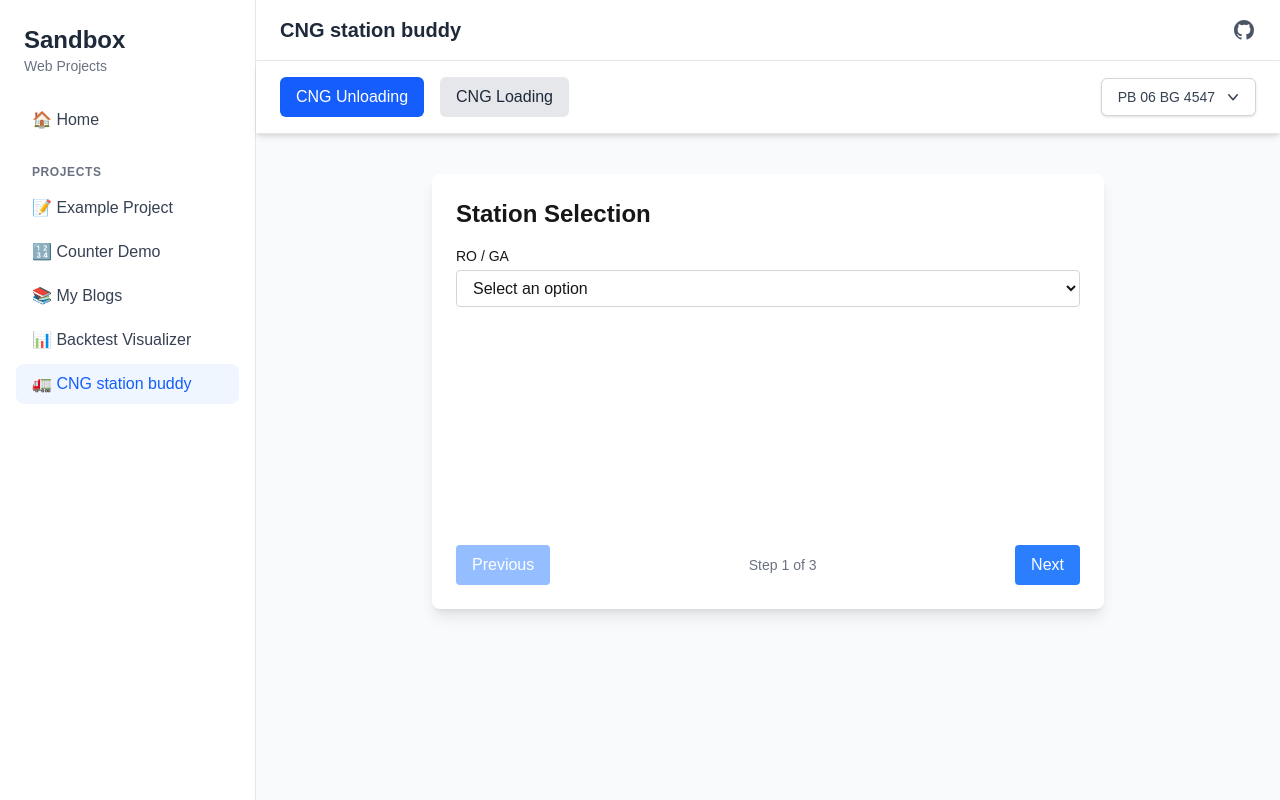
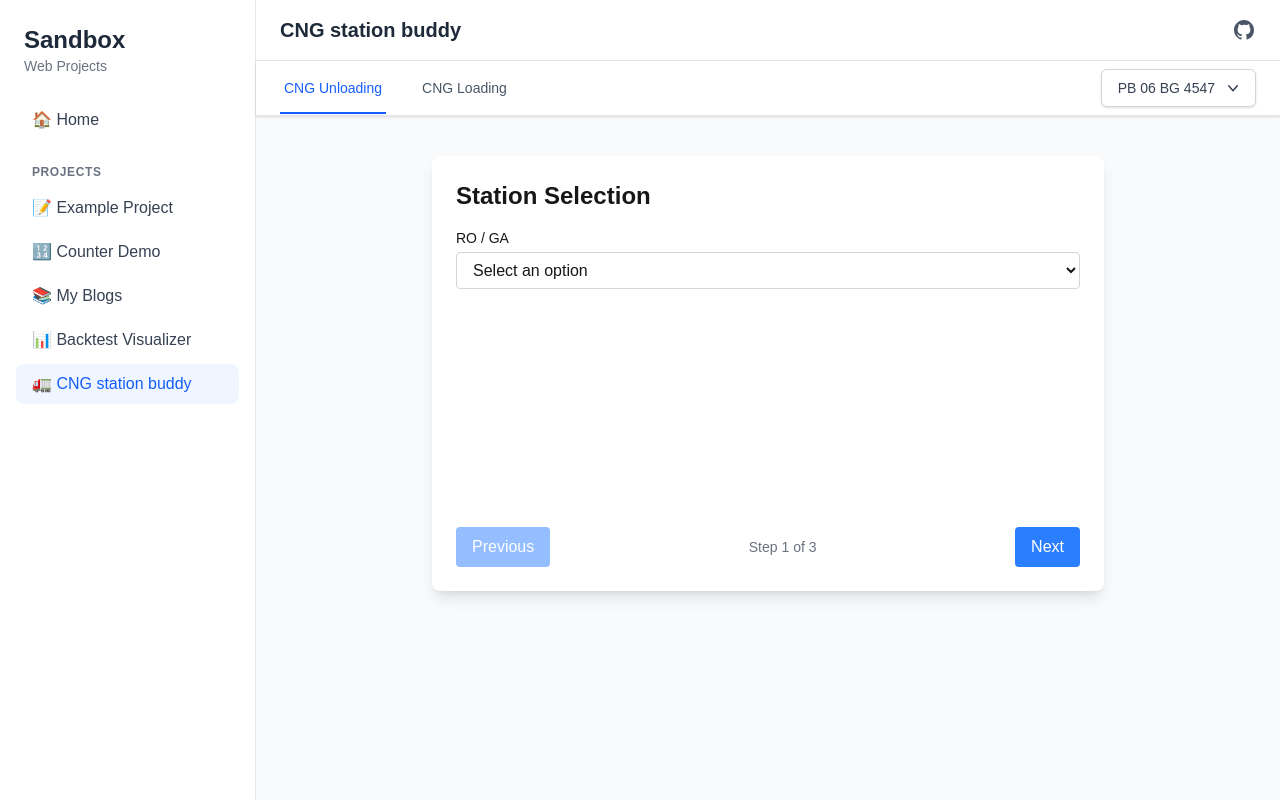
Before and after one commit to ishu9bansal/sandbox, a Next.js app: page /cng in a window 1280 px wide. Built offline with nearby package versions, Linux system fonts and the light colour scheme.

Commit message:
visual changes in tab

```diff
--- a/src/app/cng/page.tsx
+++ b/src/app/cng/page.tsx
@@ -114,23 +114,28 @@ interface TopBarProps {
 
 function TopBar({ tab, onTabChange, profile, onProfileChange }: TopBarProps) {
   return (
-    <div className="w-full bg-white dark:bg-gray-800 shadow-md border-b border-gray-200 dark:border-gray-700 px-6 py-4 flex items-center justify-between">
-      <div className="flex space-x-4">
+    <div className="w-full bg-white dark:bg-gray-800 shadow-sm border-b border-gray-200 dark:border-gray-700 px-6 flex items-center justify-between">
+      <div className="flex space-x-8">
         {TABS.map((t) => (
           <button
             key={t.id}
             onClick={() => onTabChange(t.id)}
-            className={`px-4 py-2 rounded-md font-medium ${
+            className={`relative px-1 py-4 font-medium text-sm transition-colors ${
               tab === t.id
-                ? 'bg-blue-600 text-white'
-                : 'bg-gray-200 dark:bg-gray-700 text-gray-800 dark:text-gray-200 hover:bg-gray-300 dark:hover:bg-gray-600'
+                ? 'text-blue-600 dark:text-blue-400'
+                : 'text-gray-600 dark:text-gray-400 hover:text-gray-900 dark:hover:text-gray-200'
             }`}
           >
             {t.label}
+            {tab === t.id && (
+              <span className="absolute bottom-0 left-0 right-0 h-0.5 bg-blue-600 dark:bg-blue-400" />
+            )}
           </button>
         ))}
       </div>
-      <ProfileSelector profile={profile} onProfileChange={onProfileChange} />
+      <div className="py-2">
+        <ProfileSelector profile={profile} onProfileChange={onProfileChange} />
+      </div>
     </div>
   );
 }
```
